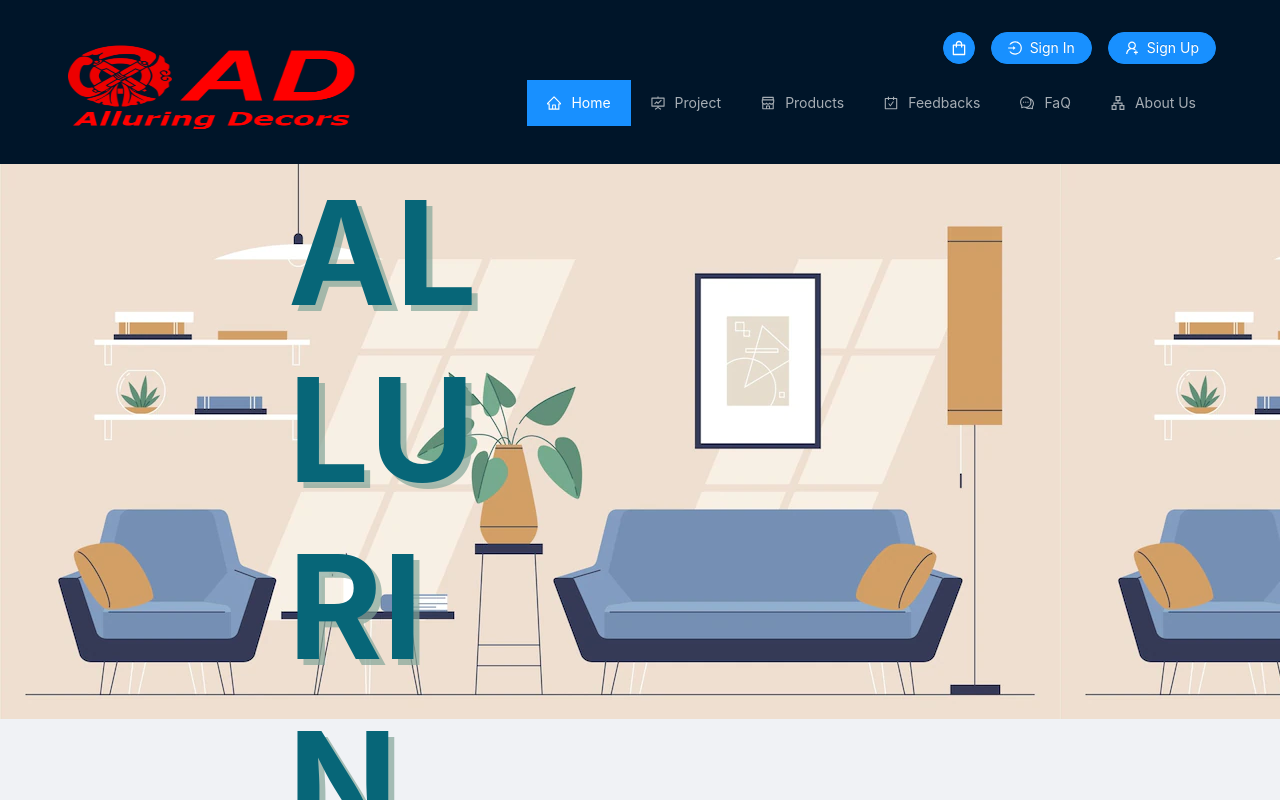
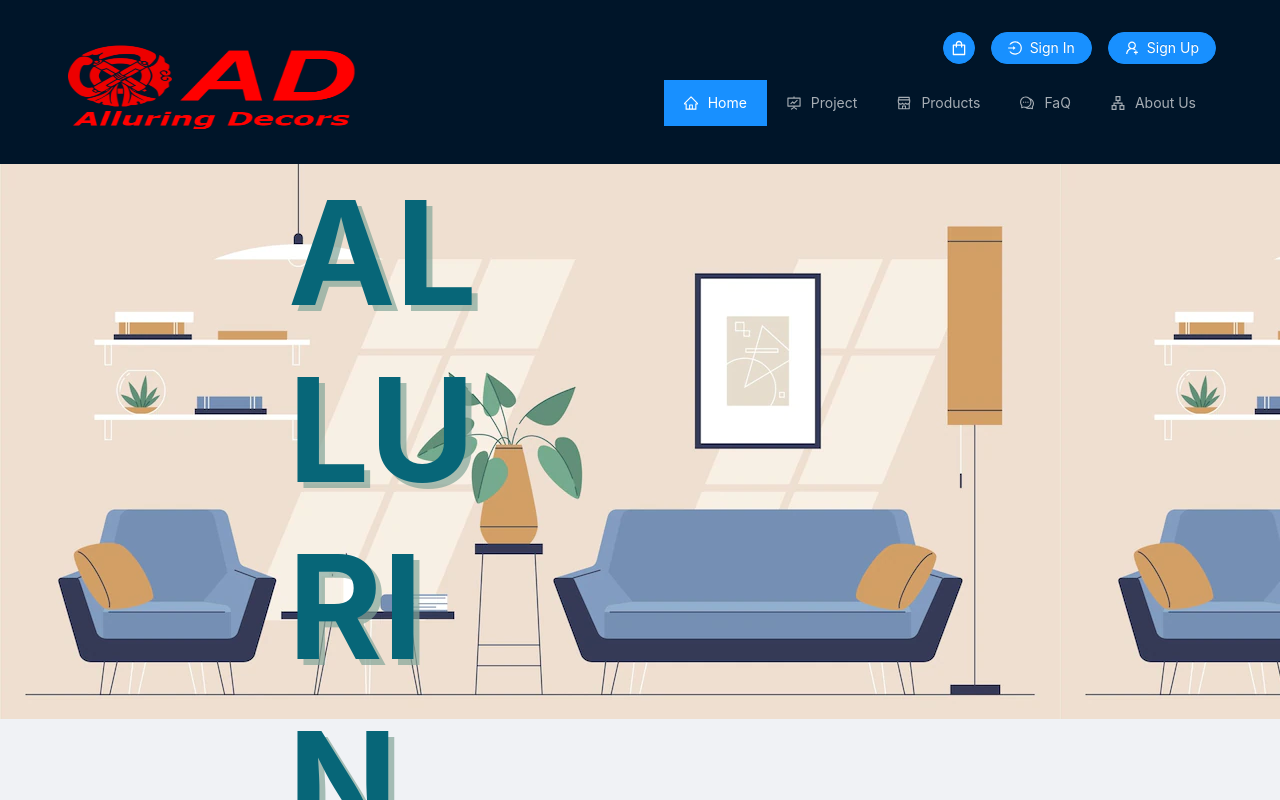
Before and after one commit to linhtch90/sem3-eproject-fe, a React (Create React App) app in the folder allu-decor-fe/: page /#/ in a window 1280 px wide. Shown: the top 800 px of the page. Built offline with nearby package versions, Linux system fonts and the light colour scheme; no server answers.

Commit message:
Remove link to Feedback page

```diff
--- a/allu-decor-fe/src/component/Header.js
+++ b/allu-decor-fe/src/component/Header.js
@@ -27,7 +27,6 @@ const MENU_ITEMS_CLIENT = [
   { label: <Link to="/">Home</Link>, key: 'home', icon: <HomeOutlined /> },
   { label: <Link to="project">Project</Link>, key: 'project', icon: <FundProjectionScreenOutlined /> },
   { label: <Link to="product">Products</Link>, key: 'product', icon: <ShopOutlined /> },
-  { label: 'Feedbacks', key: 'feedbacks', icon: <CarryOutOutlined /> },
   { label: <Link to="faq">FaQ</Link>, key: 'faqs', icon: <CommentOutlined /> },
   { label: <Link to="aboutus">About Us</Link>, key: 'aboutus', icon: <ApartmentOutlined /> },
 ];
@@ -36,7 +35,6 @@ const MENU_ITEMS_ADMIN = [
   { label: <Link to="/">Home</Link>, key: 'home', icon: <HomeOutlined /> },
   { label: <Link to="project">Project</Link>, key: 'project', icon: <FundProjectionScreenOutlined /> },
   { label: <Link to="product">Products</Link>, key: 'product', icon: <ShopOutlined /> },
-  { label: 'Feedbacks', key: 'feedbacks', icon: <CarryOutOutlined /> },
   { label: <Link to="faq">FaQ</Link>, key: 'faqs', icon: <CommentOutlined /> },
   { label: <Link to="aboutus">About Us</Link>, key: 'aboutus', icon: <ApartmentOutlined /> },
   { label: <Link to="admin">Admin</Link>, key: 'admin', icon: <SettingOutlined /> },
```
